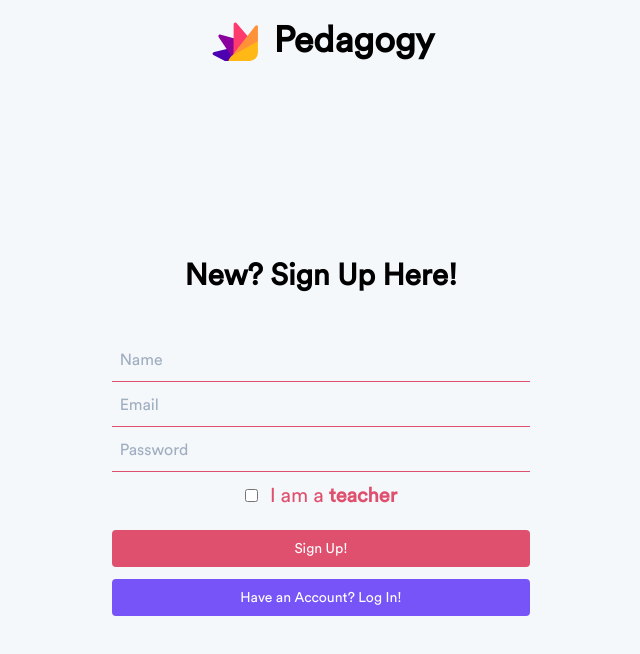
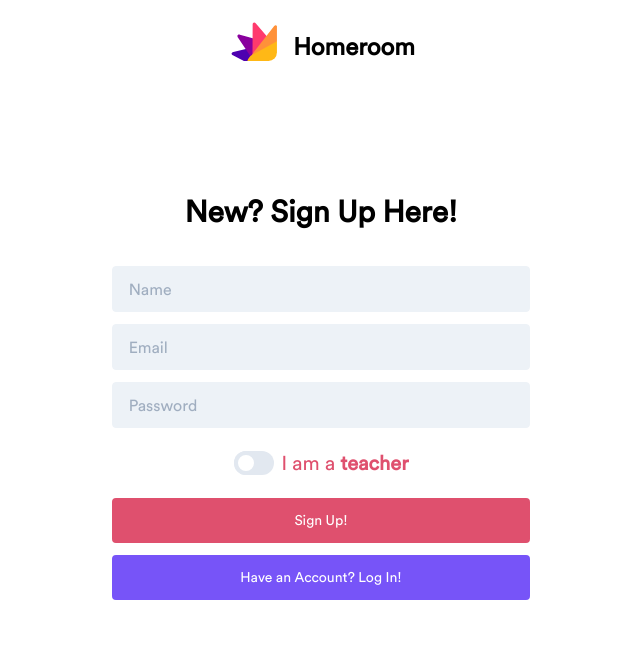
Before and after one commit to HackIllinoisPedagogy/homeroom-web, a React (Create React App) app: page /signup in a window 1280 px wide. Shown: the top 654 px of the page, without its empty margins (319-959 px from the left). Built offline with nearby package versions, Linux system fonts and the light colour scheme; the HTML template or start-up script is replaced by a standard one; what react-mathquill would draw is missing.

Commit message:
login/signup ui change

```diff
--- a/src/components/auth/LogIn.js
+++ b/src/components/auth/LogIn.js
@@ -36,7 +36,7 @@ function LogIn(props) {
     }
 
     return (
-        <div style={{
+        <div className="bg-white" style={{
             'height': window.innerHeight + "px",
         }}
             onKeyDown={(event) => {
@@ -49,36 +49,37 @@ function LogIn(props) {
                 }
             }}
         >
-            <div className="flex w-full justify-center flex p-3"
+            <div className="absolute flex content-center w-full justify-center z-40 p-3"
                 style={{
                     'height': '10%'
                 }}
             >
                 <Logo width={50} height={50} />
-                <span className="ml-4 text-4xl font-bold">
-                    Pedagogy
+                <span className=" ml-4 text-2xl py-4 font-bold ">
+                    Homeroom
                 </span>
             </div>
-            <div className="w-full justify-center flex flex-col  p-3" style={{ 'height': '90%', }}>
-                <span className="w-1/3 self-center font-bold text-3xl text-center mb-10">
+            <div className="w-full justify-center flex flex-col p-3" style={{ 'height': '100%', }}>
+
+                <span className="w-1/3 self-center font-bold text-3xl text-center mb-8">
                     Welcome back!
                 </span>
                 <form className="w-1/3 self-center">
-                    <div className="flex items-center border-b border-p-purple py-2">
+                    <div className="flex items-center py-2">
                         <input
-                            className="appearance-none bg-transparent border-none w-full text-gray-700 mr-3 py-1 px-2 leading-tight focus:outline-none"
+                            class="appearance-none block w-full bg-gray-200 text-gray-700 border border-gray-200 rounded py-3 px-4 mb-3 leading-tight focus:outline-none focus:bg-white focus:border-p-purple"
                             type="email" placeholder="Email" aria-label="email" value={email}
                             onChange={event => setEmail(event.target.value)} />
                     </div>
-                    <div className="flex items-center border-b border-p-purple py-2">
+                    <div className="flex items-center py">
                         <input
-                            className="appearance-none bg-transparent border-none w-full text-gray-700 mr-3 py-1 px-2 leading-tight focus:outline-none"
+                            class="appearance-none block w-full bg-gray-200 text-gray-700 border border-gray-200 rounded py-3 px-4 mb-3 leading-tight focus:outline-none focus:bg-white focus:border-p-purple"
                             type="password" placeholder="Password" aria-label="password" value={password}
                             onChange={event => setPassword(event.target.value)} />
                     </div>
                 </form>
                 <button
-                    className="self-center w-1/3 rounded bg-p-purple hover:bg-purple-700 border-p-purple hover:border-purple-700 mt-3 py-1 px-2 border-4 text-sm text-white hover:shadow-inner"
+                    className="self-center w-1/3 rounded bg-p-purple hover:bg-purple-700 border-p-purple hover:border-purple-700 mt-3 py-2 px-2 border-4 text-sm text-white hover:shadow-inner"
                     onClick={() => {
                         auth.signInWithEmailAndPassword(email, password).then(() => {
                             props.history.push("/dashboard");
@@ -91,7 +92,7 @@ function LogIn(props) {
                     Log In
                 </button>
                 <button
-                    className="my-3 self-center w-1/3 rounded bg-p-orange hover:bg-orange-700 border-p-orange hover:border-orange-700 py-1 px-2 border-4 text-sm text-white hover:shadow-inner"
+                    className="my-3 self-center w-1/3 rounded bg-p-orange hover:bg-orange-700 border-p-orange hover:border-orange-700 py-2 px-2 border-4 text-sm text-white hover:shadow-inner"
                     onClick={() => {
                         props.history.push("/signup");
                     }}
--- a/src/components/auth/SignUp.js
+++ b/src/components/auth/SignUp.js
@@ -1,14 +1,14 @@
-import React, {useState} from "react";
+import React, { useState } from "react";
 import * as firebase from "firebase";
 import Logo from "../Logo";
 
 import "firebase/auth";
 import "firebase/firestore";
-import {auth, db} from "../../services/firebase";
+import { auth, db } from "../../services/firebase";
 
 function SignUp(props) {
 
-    const [errorDiv, setErrorDiv] = useState(<div/>);
+    const [errorDiv, setErrorDiv] = useState(<div />);
     const [email, setEmail] = useState("");
     const [password, setPassword] = useState("");
     const [name, setName] = useState("");
@@ -39,16 +39,16 @@ function SignUp(props) {
     const makeErrorDiv = function (message) {
         return (
             <div className="w-1/3 self-center bg-red-100 border border-red-400 text-red-700 px-4 py-3 rounded relative"
-                 role="alert">
+                role="alert">
                 <span className="block sm:inline">{message}</span>
                 <span className="absolute top-0 bottom-0 right-0 px-4 py-3"
-                      onClick={() => setErrorDiv(<div/>)}
+                    onClick={() => setErrorDiv(<div />)}
                 >
                     <svg className="fill-current h-6 w-6 text-red-500" role="button" xmlns="http://www.w3.org/2000/svg"
-                         viewBox="0 0 20 20">
+                        viewBox="0 0 20 20">
                         <title>Close</title>
                         <path
-                            d="M14.348 14.849a1.2 1.2 0 0 1-1.697 0L10 11.819l-2.651 3.029a1.2 1.2 0 1 1-1.697-1.697l2.758-3.15-2.759-3.152a1.2 1.2 0 1 1 1.697-1.697L10 8.183l2.651-3.031a1.2 1.2 0 1 1 1.697 1.697l-2.758 3.152 2.758 3.15a1.2 1.2 0 0 1 0 1.698z"/>
+                            d="M14.348 14.849a1.2 1.2 0 0 1-1.697 0L10 11.819l-2.651 3.029a1.2 1.2 0 1 1-1.697-1.697l2.758-3.15-2.759-3.152a1.2 1.2 0 1 1 1.697-1.697L10 8.183l2.651-3.031a1.2 1.2 0 1 1 1.697 1.697l-2.758 3.152 2.758 3.15a1.2 1.2 0 0 1 0 1.698z" />
                     </svg>
                 </span>
             </div>
@@ -59,49 +59,52 @@ function SignUp(props) {
         <div style={{
             'height': window.innerHeight + "px",
         }} onKeyDown={(e) => {
-            if(e.keyCode === 13) signUp();
+            if (e.keyCode === 13) signUp();
         }}>
-            <div className="flex w-full justify-center flex p-3"
-                 style={{
-                     'height': '10%'
-                 }}
+            <div className="absolute flex content-center w-full justify-center z-40 p-3"
+                style={{
+                    'height': '10%'
+                }}
             >
-                <Logo width={50} height={50}/>
-                <span className="ml-4 text-4xl font-bold">
-                    Pedagogy
+                <Logo width={50} height={50} />
+                <span className=" ml-4 text-2xl py-4 font-bold ">
+                    Homeroom
                 </span>
             </div>
-            <div className="w-full justify-center flex flex-col  p-3" style={{'height': '90%',}}>
-                <span className="w-1/3 self-center font-bold text-3xl text-center mb-10">
-                    New? Sign Up Here!
+            <div className="w-full bg-white justify-center flex flex-col p-3" style={{ 'height': '100%', }}>
+                <span className="w-1/3 self-center font-bold text-3xl text-center mb-8">
+                    <span className="font-regular">New? </span>Sign Up Here!
                 </span>
                 <form className="w-1/3 self-center">
-                    <div className="flex items-center border-b border-p-orange py-2">
+                    <div className="flex items-center py">
                         <input
-                            className="appearance-none bg-transparent border-none w-full text-gray-700 mr-3 py-1 px-2 leading-tight focus:outline-none"
+                            class="appearance-none block w-full bg-gray-200 text-gray-700 border border-gray-200 rounded py-3 px-4 mb-3 leading-tight focus:outline-none focus:bg-white focus:border-p-purple"
                             type="text" placeholder="Name" aria-label="name" value={name}
-                            onChange={event => setName(event.target.value)}/>
+                            onChange={event => setName(event.target.value)} />
                     </div>
-                    <div className="flex items-center border-b border-p-orange py-2">
+                    <div className="flex items-center py">
                         <input
-                            className="appearance-none bg-transparent border-none w-full text-gray-700 mr-3 py-1 px-2 leading-tight focus:outline-none"
+                            class="appearance-none block w-full bg-gray-200 text-gray-700 border border-gray-200 rounded py-3 px-4 mb-3 leading-tight focus:outline-none focus:bg-white focus:border-p-purple"
                             type="email" placeholder="Email" aria-label="email" value={email}
-                            onChange={event => setEmail(event.target.value)}/>
+                            onChange={event => setEmail(event.target.value)} />
                     </div>
-                    <div className="flex items-center border-b border-p-orange py-2">
+                    <div className="flex items-center py">
                         <input
-                            className="appearance-none bg-transparent border-none w-full text-gray-700 mr-3 py-1 px-2 leading-tight focus:outline-none"
+                            class="appearance-none block w-full bg-gray-200 text-gray-700 border border-gray-200 rounded py-3 px-4 mb-3 leading-tight focus:outline-none focus:bg-white focus:border-p-purple"
                             type="password" placeholder="Password" aria-label="password" value={password}
-                            onChange={event => setPassword(event.target.value)}/>
+                            onChange={event => setPassword(event.target.value)} />
                     </div>
                     <div className="flex justify-center items-center py-2">
-                        <input type="checkbox" className="mr-3" value="Teacher"
-                               onChange={() => setIsStudent(!isStudent)}/>
+                        <div class="relative inline-block w-10 mr-2 align-middle select-none transition duration-200 ease-in">
+                            <input type="checkbox" name="toggle" id="toggle" class="toggle-checkbox absolute block w-6 h-6 rounded-full bg-white border-4 appearance-none cursor-pointer"
+                                onChange={() => setIsStudent(!isStudent)} />
+                            <label for="toggle" class="toggle-label block overflow-hidden h-6 rounded-full bg-gray-300 cursor-pointer"></label>
+                        </div>
                         <label className="text-p-orange text-xl"> I am a <strong>teacher</strong></label>
                     </div>
                 </form>
                 <button
-                    className="self-center w-1/3 rounded bg-p-orange hover:bg-orange-700 border-p-orange hover:border-orange-700 mt-3 py-1 px-2 border-4 text-sm text-white hover:shadow-inner"
+                    className="self-center w-1/3 rounded bg-p-orange hover:bg-orange-700 border-p-orange hover:border-orange-700 mt-3 py-2 px-2 border-4 text-sm text-white hover:shadow-inner"
                     onClick={() => {
                         signUp();
                     }}
@@ -109,7 +112,7 @@ function SignUp(props) {
                     Sign Up!
                 </button>
                 <button
-                    className="my-3 self-center w-1/3 rounded bg-p-purple hover:bg-purple-700 border-p-purple hover:border-purple-  700 py-1 px-2 border-4 text-sm text-white hover:shadow-inner"
+                    className="my-3 self-center w-1/3 rounded bg-p-purple hover:bg-purple-700 border-p-purple hover:border-purple-  700 py-2 px-2 border-4 text-sm text-white hover:shadow-inner"
                     onClick={() => {
                         props.history.push("/");
                     }}
--- a/src/index.css
+++ b/src/index.css
@@ -147,6 +147,16 @@ Note: Beware of modifying this element as it can break the animations - you shou
   visibility: visible;
 }
 
+.toggle-checkbox:checked {
+  @apply: right-0 border-green-400;
+  right: 0;
+  border-color: #68D391;
+}
+.toggle-checkbox:checked + .toggle-label {
+  @apply: bg-green-400;
+  background-color: #68D391;
+}
+
 #message-sent {
   float: right;
 }
```
